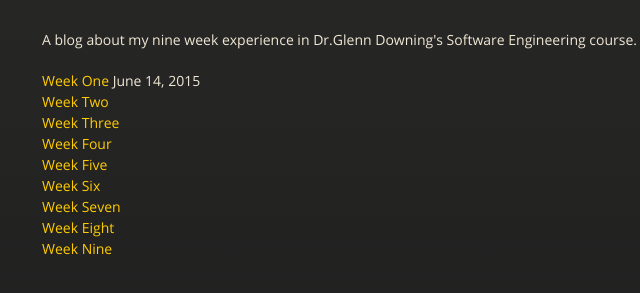
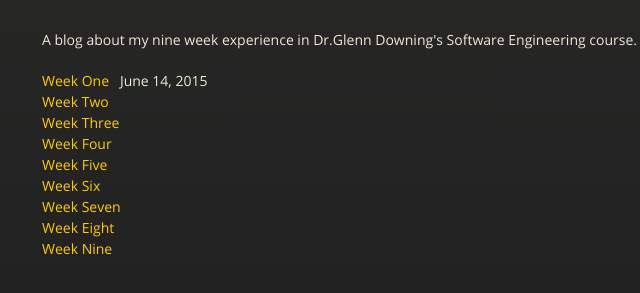
Before and after one commit to efeelaiho/cs373blog, a plain HTML site: page index.html in a window 1280 px wide. Shown: the part 205-498 px from the top of the page, 273-913 px from the left. Drawn offline with nearby package versions, Linux system fonts and the light colour scheme.

Commit message:
Update index.html

```diff
--- a/index.html
+++ b/index.html
@@ -36,7 +36,7 @@
         <p>A blog about my nine week experience in Dr.Glenn Downing's Software Engineering course. </p>
 
 <p><a href="week1.html">Week One</a>
-<span class="credits left">June 14, 2015</span>
+&nbsp June 14, 2015
 <br>
 <a href="weeks/week2.html">Week Two</a>
 <br>
```
